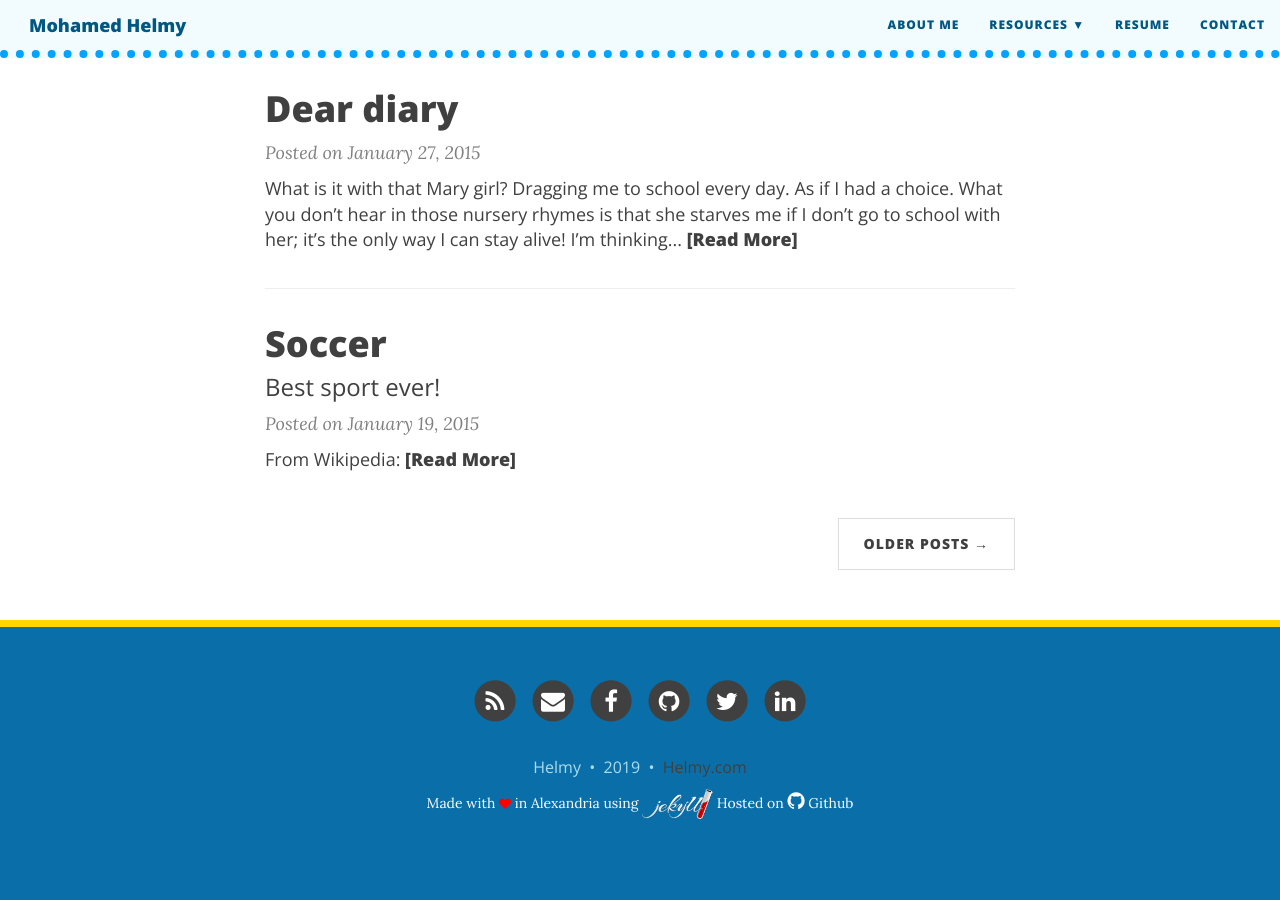
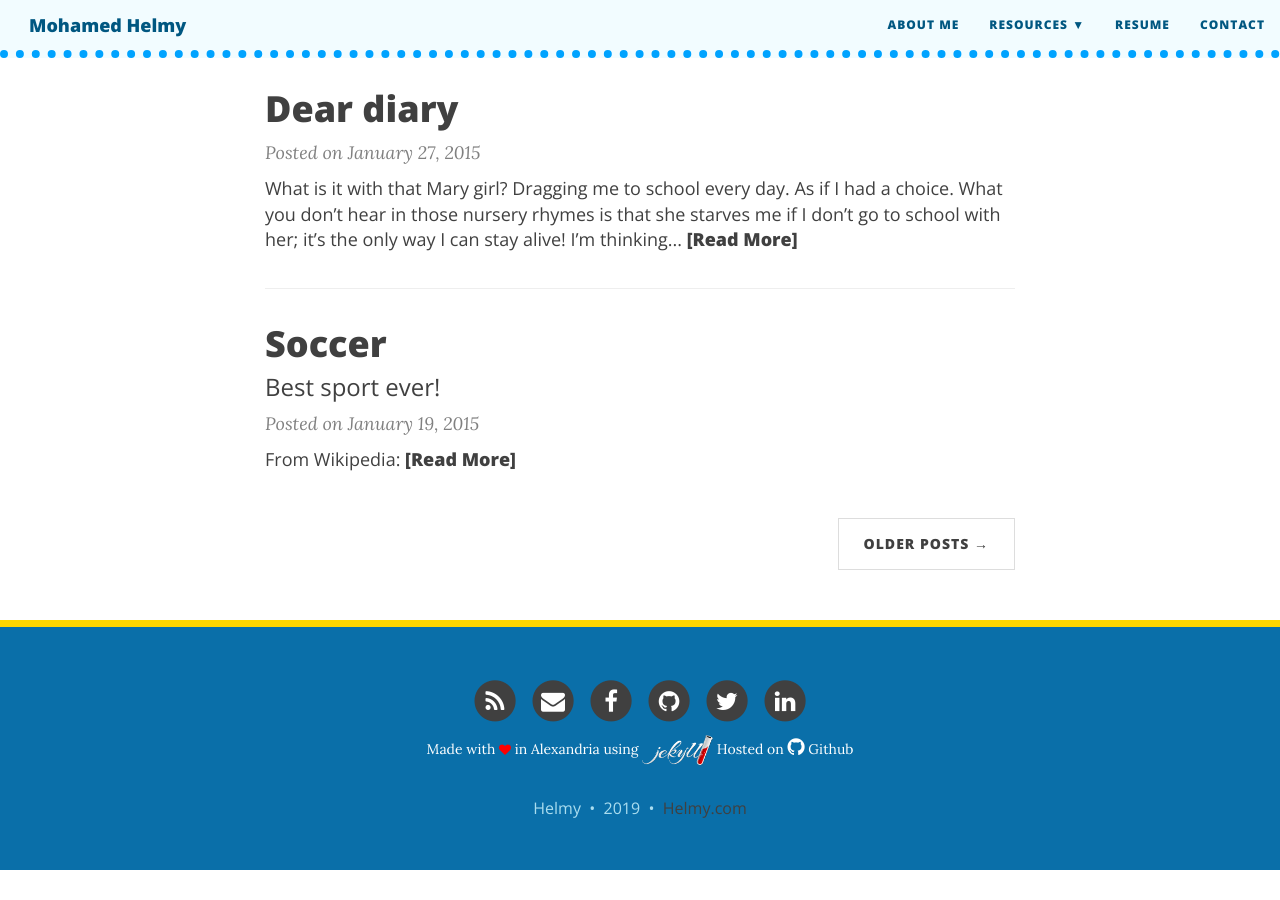
Before and after one commit to M-Helmy/m-helmy.github.io, a Jekyll site: the page built from index.html, in a window 1280 px wide and 900 px high, scrolled down 1155 px. Built offline with Jekyll 4.4.1, drawn with Linux system fonts in a browser that asks for light colours; nearby versions of some CDN libraries; the list of posts is cut into pages by our own code; after the commit the page ends 2025 px from its top, so only the background shows below that.

Commit message:
Update footer.html

```diff
--- a/_includes/footer.html
+++ b/_includes/footer.html
@@ -23,6 +23,19 @@
             </li>
           {%- endfor -%}
         </ul>
+
+      <!-- Please don't remove this, keep my open source work credited :) -->
+      <p class="theme-by text-muted">
+
+      <font color="white"> Made with </font> <i class="fa fa-heart" style="font-size:12px;color:red"></i> <font color="white"> in Alexandria using </font><img src="https://raw.githubusercontent.com/M-Helmy/m-helmy.github.io/master/img/jekyll.png" alt="jekyll logo"> <font color="white"> Hosted on </font> <i class="fa fa-github" style="font-size:20px;color:white"></i><font color="white"> Github </font> </p>
+
+
+      </p>
+
+
+
+
+
       <p class="copyright text-muted">
       {{ site.author.name }}
       &nbsp;&bull;&nbsp;
@@ -40,13 +53,7 @@
         {% endif %}
       {% endif%}
       </p>
-          <!-- Please don't remove this, keep my open source work credited :) -->
-    <p class="theme-by text-muted">
 
-      <font color="white"> Made with </font> <i class="fa fa-heart" style="font-size:12px;color:red"></i> <font color="white"> in Alexandria using </font><img src="https://raw.githubusercontent.com/M-Helmy/m-helmy.github.io/master/img/jekyll.png" alt="jekyll logo"> <font color="white"> Hosted on </font> <i class="fa fa-github" style="font-size:20px;color:white"></i><font color="white"> Github </font> </p>
-
-
-    </p>
       </div>
     </div>
   </div>
```
